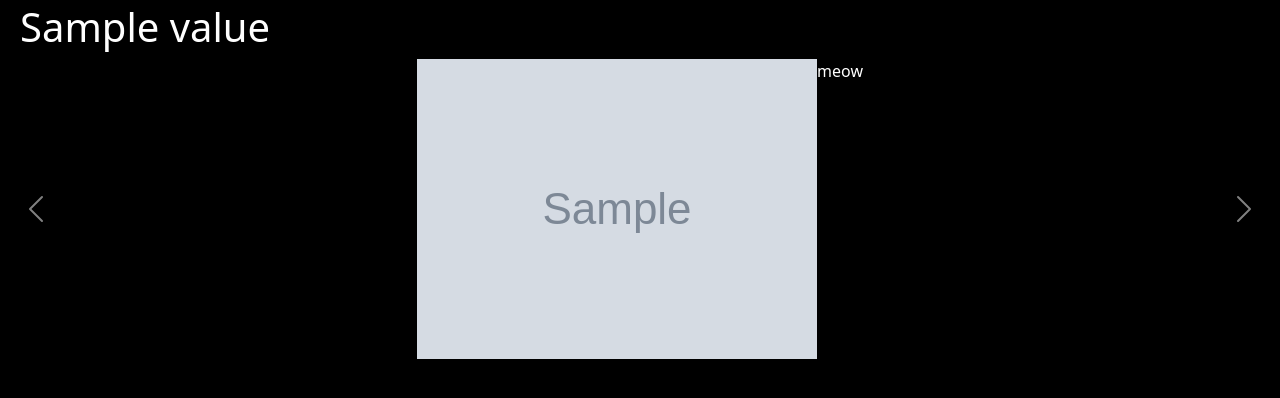
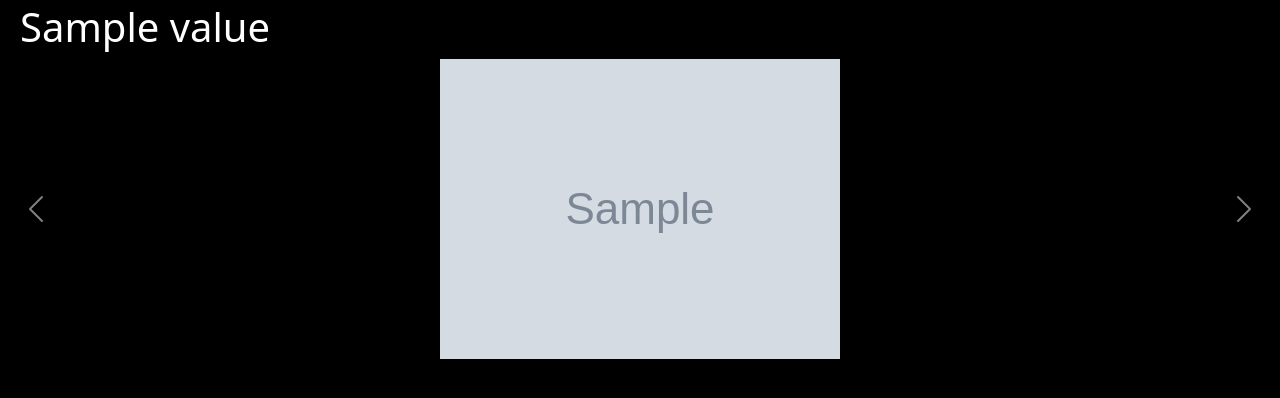
Before and after one commit to 10billionpercent/hange-gallery, a Django app: template hange_gallery/templates/gallery/gallery_page.html in a window 1280 px wide. Shown: the part 97-495 px from the top of the page. Run offline with Django 5.2, Linux system fonts and the light colour scheme; the template is opened without the code that fills it: most values are stand-ins (such as "Sample title", 1, 10 or a date in 2020); grey boxes marked "Sample" are stand-in pictures; parts of the project's set-up code (start-up, migrations or seed data) failed here and were passed over; some libraries are stand-ins or nearby versions.

Commit message:
again testing

```diff
--- a/hange_gallery/templates/gallery/gallery_page.html
+++ b/hange_gallery/templates/gallery/gallery_page.html
@@ -21,7 +21,6 @@
           <a href="{{ art.url }}" target="_blank">
             <img src="{{ art.image.file.url }}">
           </a>
-<p> meow </p>
         </div>
       </div>
 
```
